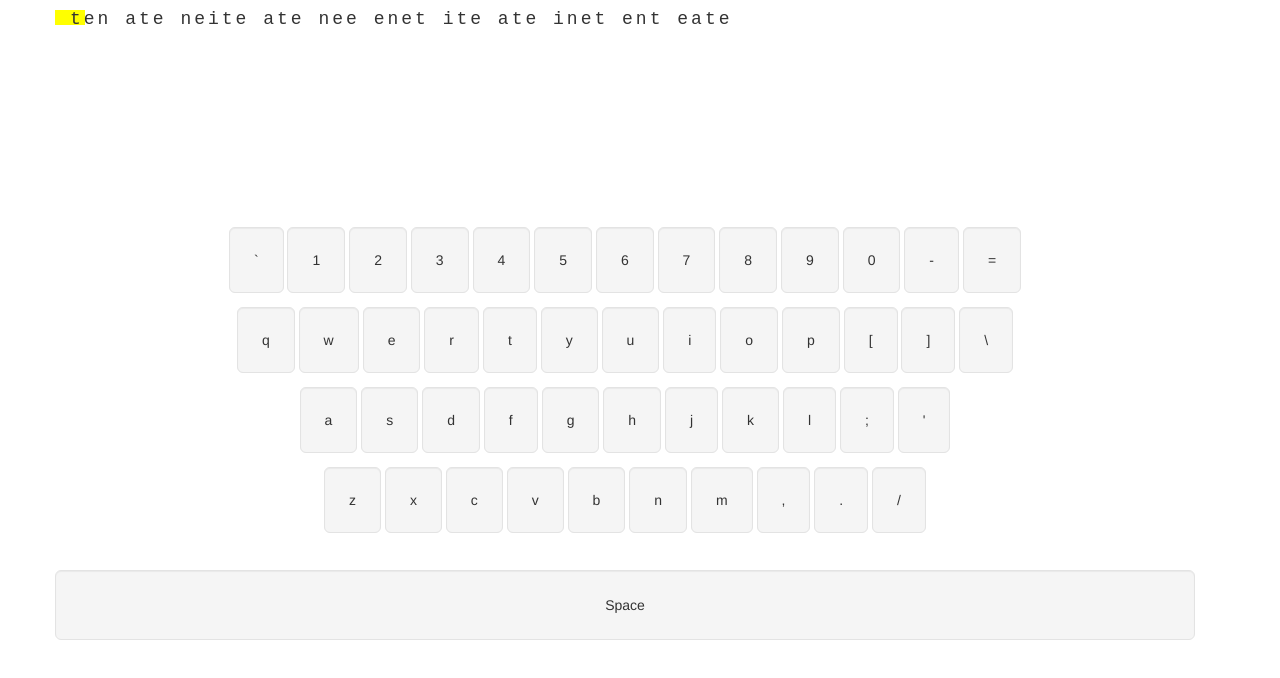
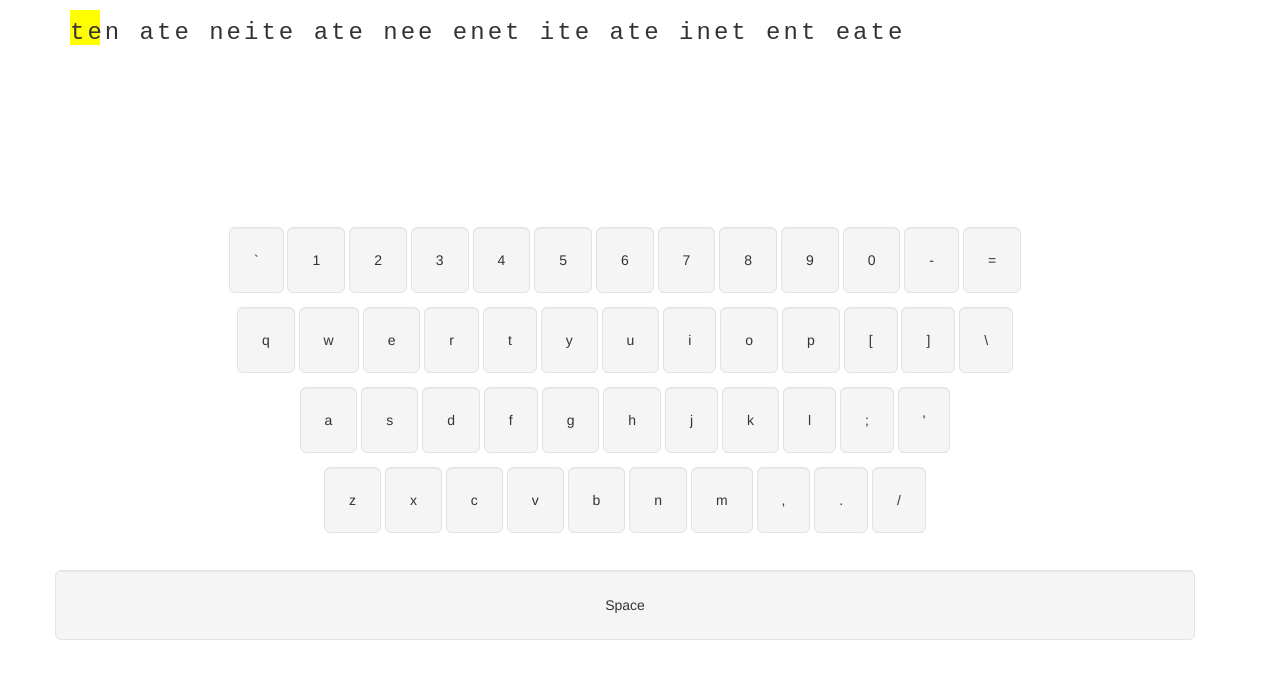
Before and after one commit to annmcalvert/just-my-type, a plain HTML site: page index.html in a window 1280 px wide. Drawn offline with nearby package versions, Linux system fonts and the light colour scheme.

Commit message:
everything is working so far

```diff
--- a/scripts.js
+++ b/scripts.js
@@ -23,7 +23,6 @@ $(document).keyup(function (e) {
 
 //gets ascii code from keypress and changes background color to yellow
 $(document).keypress(function (e) {
-    //console.log('Ascii : ' + e.which);
     let keyId = e.which;
     $('#' + keyId).css('background-color', 'yellow');
 });
@@ -40,16 +39,10 @@ $(document).keyup(function (e) {
 let letterNumber = 0;
 let sentenceNumber = 0;
 
-// //using .split to get each letter
-// let sentenceCurrent = sentences[sentenceNumber];
-// let eachLetterArray = sentenceCurrent.split('');
-// console.log(eachLetterArray);
-
-// //checks sentence length
-// sentenceLength = sentenceCurrent.length;
+// $('#target-letter').append($('<h1>').text('t'));
 
 //adds current sentence to div to be displayed
-$('#sentence').append($('<h4>').text(sentences[sentenceNumber]));
+$('#sentence').append($('<h3>').text(sentences[sentenceNumber]));
 
 //testing a function that checks if key a is pressed
 $(document).keypress(function (e) {
@@ -61,6 +54,10 @@ $(document).keypress(function (e) {
     let key = event.key;
     let eachLetter = eachLetterArray[letterNumber];
 
+    // $('#target-letter').empty();
+    // $('#target-letter').append($('<h1>').text(eachLetterArray[letterNumber + 1]));
+
+
     //checks sentence length
     sentenceLength = sentenceCurrent.length;
 
@@ -68,12 +65,13 @@ $(document).keypress(function (e) {
         console.log(letterNumber);
         console.log(eachLetter);
         letterNumber++;
+
     };
     if (letterNumber == sentenceLength && sentenceNumber < 4) {
         console.log(sentenceLength);
         sentenceNumber++;
         $('#sentence').empty();
-        $('#sentence').append($('<h4>').text(sentences[sentenceNumber]));
+        $('#sentence').append($('<h3>').text(sentences[sentenceNumber]));
         letterNumber = 0;
     };
 
@@ -81,3 +79,13 @@ $(document).keypress(function (e) {
         console.log('game over');
     }
 });
+
+
+
+
+//messing around with yellow div
+// let currentPosition = parseInt($("#yellow-block").css(''))
+// $('#yellow-block').
+
+//working on letter highlight by background-color
+//$('#sentence').css('background-color', 'yellow');
--- a/styles.css
+++ b/styles.css
@@ -12,9 +12,10 @@
   #yellow-block {
     position: absolute;
     margin-top: 10px;
-    width: 15px;
-    height: 15px;
+    width: 10px;
+    height: 35px;
     background-color: yellow;
+    margin-left: 0px;
   }
 
   .keyboard-container {
```
